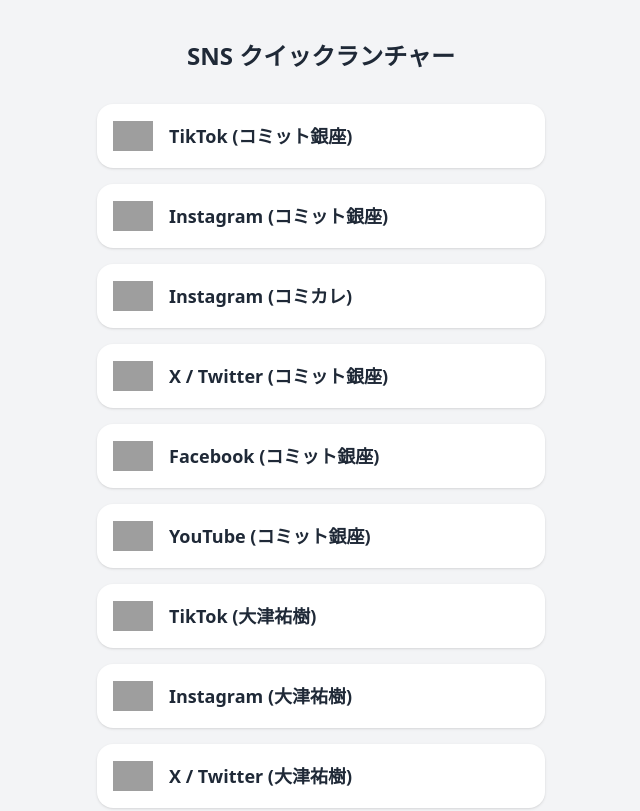
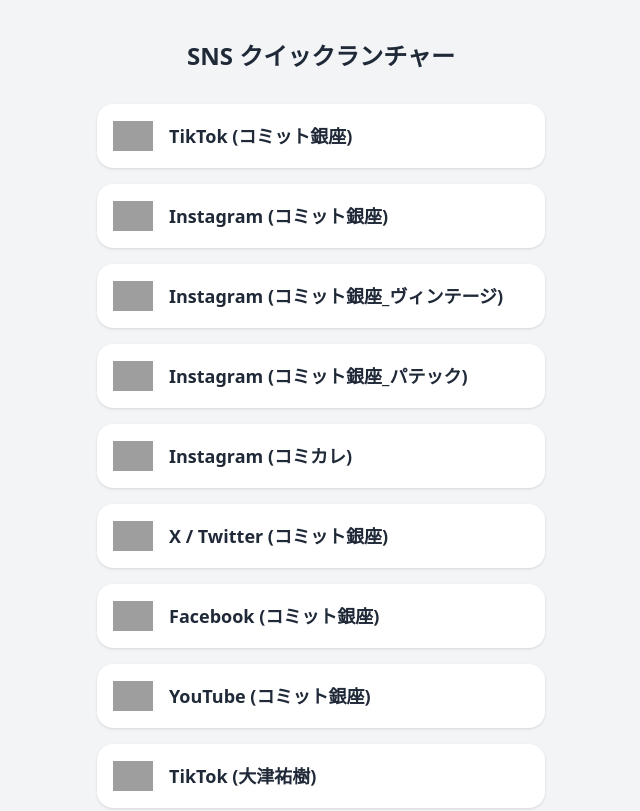
Before and after one commit to commitginza/sns-goodbtn, a plain HTML site: page index.html in a window 1280 px wide. Shown: the top 811 px of the page, without its empty margins (319-959 px from the left). Drawn offline with nearby package versions, Linux system fonts and the light colour scheme; grey boxes are pictures that could not be loaded.

Commit message:
Update index.html

```diff
--- a/index.html
+++ b/index.html
@@ -133,6 +133,22 @@
         web: 'https://www.instagram.com/commit_official?igsh=cXQxcGEzdGlob3Nk'
       },
       {
+        label: 'Instagram (コミット銀座_ヴィンテージ)',
+        icon: 'https://static.xx.fbcdn.net/rsrc.php/v4/yx/r/tBxa1IFcTQH.png',
+        deep: {
+          scheme: 'instagram://user?username=commit_vintage_rolex'
+        },
+        web: 'https://www.instagram.com/commit_vintage_rolex/'
+      },
+      {
+        label: 'Instagram (コミット銀座_パテック)',
+        icon: 'https://static.xx.fbcdn.net/rsrc.php/v4/yx/r/tBxa1IFcTQH.png',
+        deep: {
+          scheme: 'instagram://user?username=commit_patekphilippe'
+        },
+        web: 'https://www.instagram.com/commit_patekphilippe/'
+      },
+      {
         label: 'Instagram (コミカレ)',
         icon: 'https://static.xx.fbcdn.net/rsrc.php/v4/yx/r/tBxa1IFcTQH.png',
         deep: {
```
